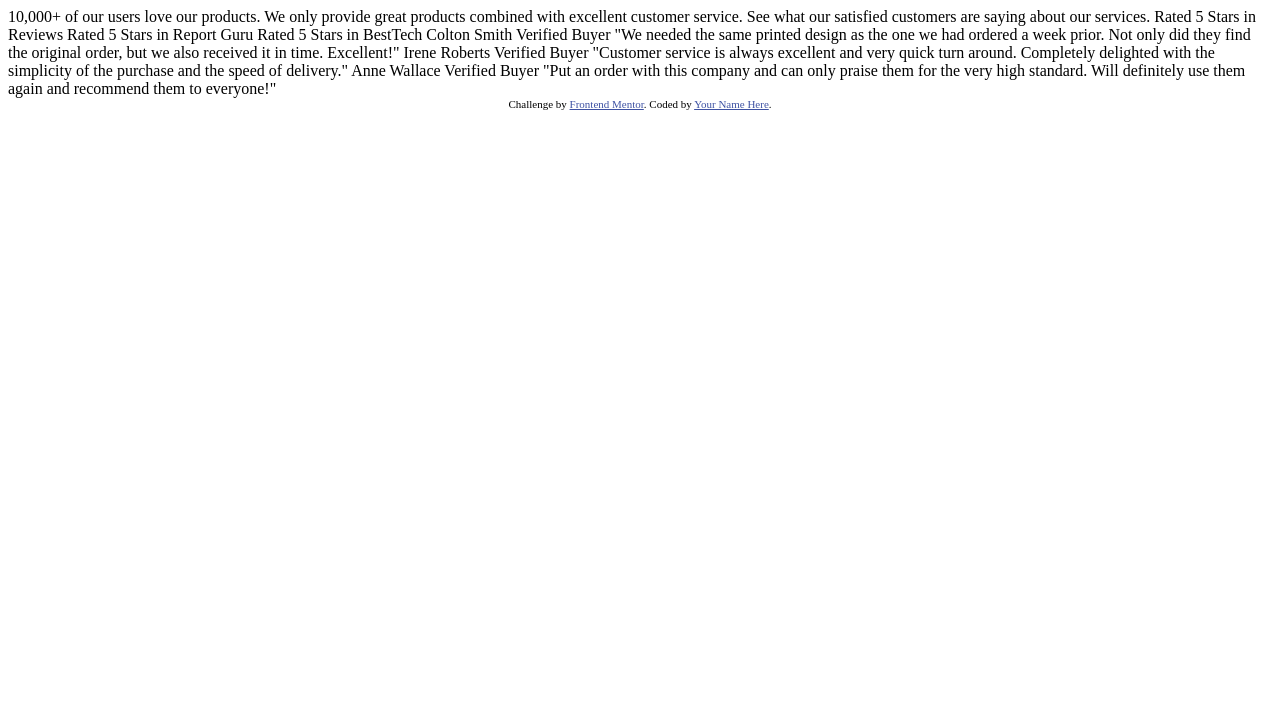
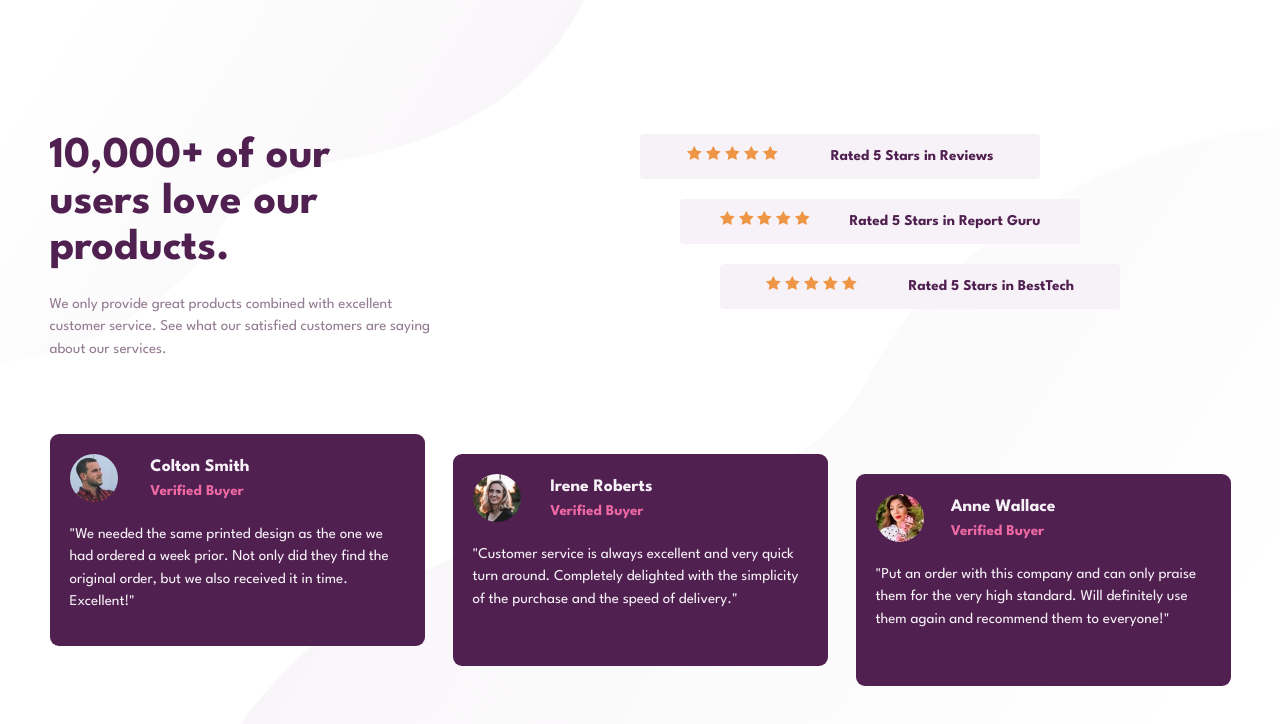
Before and after one commit to mussieh/social-proof-section, a plain HTML site: page index.html in a window 1280 px wide. Drawn offline with Linux system fonts and the light colour scheme.

Commit message:
finished coding design

```diff
--- a/index.html
+++ b/index.html
@@ -4,6 +4,15 @@
         <meta charset="UTF-8" />
         <meta name="viewport" content="width=device-width, initial-scale=1.0" />
         <!-- displays site properly based on user's device -->
+        <link rel="preconnect" href="https://fonts.googleapis.com" />
+        <link rel="preconnect" href="https://fonts.gstatic.com" crossorigin />
+        <link
+            href="https://fonts.googleapis.com/css2?family=League+Spartan:wght@400;500;700&display=swap"
+            rel="stylesheet"
+        />
+
+        <link rel="stylesheet" href="style.css" />
+        <link rel="stylesheet" href="queries.css" />
 
         <link
             rel="icon"
@@ -13,49 +22,159 @@
         />
 
         <title>Frontend Mentor | Social proof section</title>
-
-    <!-- Feel free to remove these styles or customise in your own stylesheet 👍 -->
-    <style>
-      .attribution {
-        font-size: 11px;
-        text-align: center;
-      }
-      .attribution a {
-        color: hsl(228, 45%, 44%);
-      }
-    </style>
     </head>
     <body>
+        <main>
+            <div class="hero-container">
+                <section class="section-hero">
+                    <div class="hero">
+                        <h1 class="heading-primary">
                             10,000+ of our users love our products.
+                        </h1>
+                        <p class="heading-description">
+                            We only provide great products combined with
+                            excellent customer service. See what our satisfied
+                            customers are saying about our services.
+                        </p>
+                    </div>
+                </section>
 
-    We only provide great products combined with excellent customer service.
-    See what our satisfied customers are saying about our services.
+                <section class="section-ratings">
+                    <div class="rating-container">
+                        <div class="stars">
+                            <img
+                                class="ratings-icon"
+                                src="images/icon-star.svg"
+                            />
+                            <img
+                                class="ratings-icon"
+                                src="images/icon-star.svg"
+                            />
+                            <img
+                                class="ratings-icon"
+                                src="images/icon-star.svg"
+                            />
+                            <img
+                                class="ratings-icon"
+                                src="images/icon-star.svg"
+                            />
+                            <img
+                                class="ratings-icon"
+                                src="images/icon-star.svg"
+                            />
+                        </div>
+                        <p>Rated 5 Stars in Reviews</p>
+                    </div>
+                    <div class="rating-container position-left-four">
+                        <div class="stars">
+                            <img
+                                class="ratings-icon"
+                                src="images/icon-star.svg"
+                            />
+                            <img
+                                class="ratings-icon"
+                                src="images/icon-star.svg"
+                            />
+                            <img
+                                class="ratings-icon"
+                                src="images/icon-star.svg"
+                            />
+                            <img
+                                class="ratings-icon"
+                                src="images/icon-star.svg"
+                            />
+                            <img
+                                class="ratings-icon"
+                                src="images/icon-star.svg"
+                            />
+                        </div>
+                        <p>Rated 5 Stars in Report Guru</p>
+                    </div>
+                    <div class="rating-container position-left-eight">
+                        <div class="stars">
+                            <img
+                                class="ratings-icon"
+                                src="images/icon-star.svg"
+                            />
+                            <img
+                                class="ratings-icon"
+                                src="images/icon-star.svg"
+                            />
+                            <img
+                                class="ratings-icon"
+                                src="images/icon-star.svg"
+                            />
+                            <img
+                                class="ratings-icon"
+                                src="images/icon-star.svg"
+                            />
+                            <img
+                                class="ratings-icon"
+                                src="images/icon-star.svg"
+                            />
+                        </div>
+                        <p>Rated 5 Stars in BestTech</p>
+                    </div>
+                </section>
+            </div>
 
-    Rated 5 Stars in Reviews
-    Rated 5 Stars in Report Guru
-    Rated 5 Stars in BestTech
-
-    Colton Smith
-    Verified Buyer
-    "We needed the same printed design as the one we had ordered a week prior.
-    Not only did they find the original order, but we also received it in time.
+            <section class="section-testimonials">
+                <div class="testimonials-container">
+                    <div class="testimonial-header">
+                        <img
+                            class="testimonial-img"
+                            src="images/image-colton.jpg"
+                            alt=""
+                        />
+                        <div>
+                            <h3>Colton Smith</h3>
+                            <h4 class="buyer-status">Verified Buyer</h4>
+                        </div>
+                    </div>
+                    <p>
+                        "We needed the same printed design as the one we had
+                        ordered a week prior. Not only did they find the
+                        original order, but we also received it in time.
                         Excellent!"
-
-    Irene Roberts
-    Verified Buyer
-    "Customer service is always excellent and very quick turn around. Completely
-    delighted with the simplicity of the purchase and the speed of delivery."
-
-    Anne Wallace
-    Verified Buyer
-    "Put an order with this company and can only praise them for the very high
-    standard. Will definitely use them again and recommend them to everyone!"
-
-    <div class="attribution">
-      Challenge by
-      <a href="https://www.frontendmentor.io?ref=challenge" target="_blank"
-        >Frontend Mentor</a
-      >. Coded by <a href="#">Your Name Here</a>.
+                    </p>
                 </div>
+                <div class="testimonials-container position-down-one">
+                    <div class="testimonial-header">
+                        <img
+                            class="testimonial-img"
+                            src="images/image-irene.jpg"
+                            alt=""
+                        />
+                        <div>
+                            <h3>Irene Roberts</h3>
+                            <h4 class="buyer-status">Verified Buyer</h4>
+                        </div>
+                    </div>
+                    <p>
+                        "Customer service is always excellent and very quick
+                        turn around. Completely delighted with the simplicity of
+                        the purchase and the speed of delivery."
+                    </p>
+                </div>
+                <div class="testimonials-container position-down-two">
+                    <div class="testimonial-header">
+                        <img
+                            class="testimonial-img"
+                            src="images/image-anne.jpg"
+                            alt=""
+                        />
+                        <div>
+                            <h3>Anne Wallace</h3>
+                            <h4 class="buyer-status">Verified Buyer</h4>
+                        </div>
+                    </div>
+                    <p>
+                        "Put an order with this company and can only praise them
+                        for the very high standard. Will definitely use them
+                        again and recommend them to everyone!"
+                    </p>
+                </div>
+            </section>
+        </main>
     </body>
 </html>
--- /dev/null
+++ b/style.css
@@ -0,0 +1,183 @@
+/*
+--- 01 TYPOGRAPHY SYSTEM
+
+
+- Font sizes (px)
+10 / 12 / 14 / 16 / 18 / 20 / 24 / 30 / 36 / 44 / 52 / 62 / 74 / 86 / 98
+
+Font size: 15px
+
+- Font weights
+Default: 400
+Medium: 500
+Semi-bold: 600
+Bold: 700
+
+- Line heights
+Default: 1
+Small: 1.05
+Medium: 1.2
+Paragraph default: 1.6
+Large: 1.8
+
+- Letter spacing
+-0.5px
+0.75px
+
+--- 02 COLORS
+
+### Primary
+
+Very Dark Magenta: hsl(300, 43%, 22%)
+Soft Pink: hsl(333, 80%, 67%)
+
+### Neutral
+
+Dark Grayish Magenta: hsl(303, 10%, 53%)
+Light Grayish Magenta: hsl(300, 24%, 96%)
+White: hsl(0, 0%, 100%)
+
+- Tints:
+
+
+- Shades:
+
+
+- Accents:
+- Greys
+
+
+--- 05 SHADOWS
+
+0 2.4rem 4.8rem rgba(0, 0, 0, 0.075);
+
+--- 06 BORDER-RADIUS
+
+Default: 9px
+Medium: 11px
+
+--- 07 WHITESPACE
+
+- Spacing system (px)
+2 / 4 / 8 / 12 / 16 / 24 / 32 / 48 / 64 / 80 / 96 / 128
+*/
+
+* {
+    margin: 0;
+    padding: 0;
+    box-sizing: border-box;
+}
+
+html {
+    /* font-size: 10px; */
+
+    /* 10px / 16px = 0.625 = 62.5% */
+    /* Percentage of user's browser font-size setting */
+    font-size: 62.5%;
+}
+
+body {
+    font-family: "League Spartan", sans-serif;
+    font-size: 1.5rem;
+    line-height: 1.5;
+    font-weight: 400;
+    color: hsl(303, 10%, 53%);
+    display: flex;
+    height: 100vh;
+    justify-content: center;
+    align-items: center;
+    background-image: url("images/bg-pattern-top-desktop.svg"),
+        url("images/bg-pattern-bottom-desktop.svg");
+    background-repeat: no-repeat;
+    background-position: top left, bottom right;
+}
+
+.heading-primary {
+    font-size: 4.4rem;
+    font-weight: 700;
+    color: hsl(300, 43%, 22%);
+    line-height: 1.05;
+    margin-bottom: 2rem;
+}
+
+.ratings-icon {
+    width: 1.5rem;
+}
+
+.hero {
+    width: 39rem;
+    height: 30rem;
+}
+
+.hero-container {
+    display: grid;
+    grid-template-columns: 1fr 1fr;
+}
+
+.rating-container {
+    color: hsl(300, 43%, 22%);
+    background-color: hsl(300, 24%, 96%);
+    display: flex;
+    justify-content: space-around;
+    align-items: center;
+    font-weight: 700;
+    width: 40rem;
+    height: 4.5rem;
+    border-radius: 4px;
+    padding: 2rem;
+    margin-bottom: 2rem;
+}
+
+.testimonial-header {
+    display: flex;
+    justify-content: space-between;
+    width: 18rem;
+    margin-bottom: 2rem;
+}
+
+.testimonial-img {
+    width: 4.8rem;
+    height: 4.8rem;
+    border-radius: 50%;
+}
+
+.buyer-status {
+    color: hsl(333, 80%, 67%);
+}
+
+.section-testimonials {
+    display: flex;
+    flex-wrap: wrap;
+    column-gap: 2.8rem;
+}
+
+.testimonials-container {
+    color: hsl(300, 24%, 96%);
+    background-color: hsl(300, 43%, 22%);
+    width: 37.5rem;
+    height: 21.2rem;
+    padding: 2rem;
+    border-radius: 9px;
+    padding: 2rem;
+    margin-bottom: 2rem;
+}
+
+.position-down-one {
+    position: relative;
+    top: 2rem;
+}
+
+.position-down-two {
+    position: relative;
+    top: 4rem;
+}
+
+.position-left-four {
+    position: relative;
+    left: 4rem;
+}
+
+.position-left-eight {
+    position: relative;
+    left: 8rem;
+}
```
Also changed, not shown: queries.css (added, +70 -0 lines), 1 other file. Lines whose indentation alone changed are shown as unchanged.
